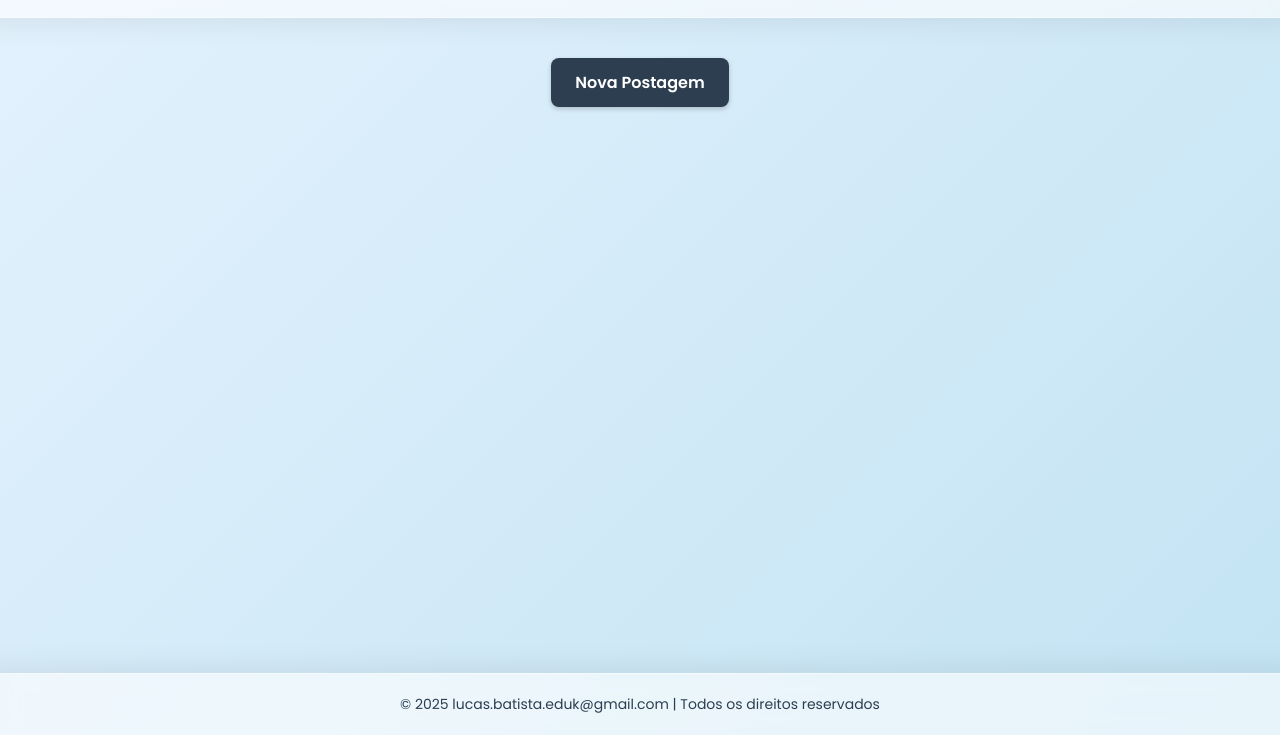
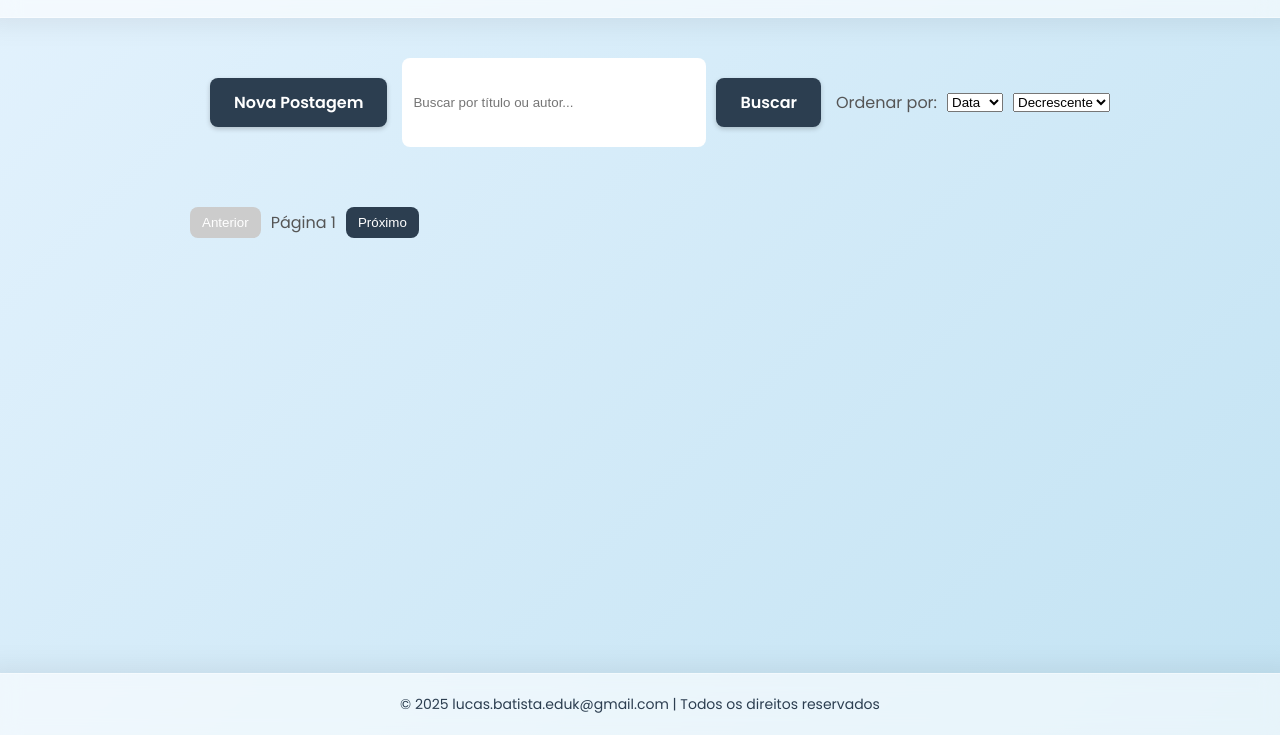
Before and after one commit to hyskal/mural-de-postagens, a website: page public/index.html in a window 1280 px wide. Shown: the part 65-800 px from the top of the page. Drawn offline with Linux system fonts and the light colour scheme; no server answers.

Commit message:
Atualizar o index.html

```diff
--- a/public/index.html
+++ b/public/index.html
@@ -8,6 +8,61 @@
     <link rel="preconnect" href="https://fonts.gstatic.com" crossorigin>
     <link href="https://fonts.googleapis.com/css2?family=Poppins:wght@300;400;600;700&display=swap" rel="stylesheet">
     <link rel="stylesheet" href="style.css">
+    <style>
+        .controls-container {
+            display: flex;
+            flex-wrap: wrap;
+            justify-content: space-between;
+            align-items: center;
+            gap: 15px;
+            padding: 20px;
+            width: 100%;
+            max-width: 900px;
+        }
+        .search-container {
+            flex: 1 1 250px;
+            display: flex;
+            gap: 10px;
+        }
+        .search-container input {
+            flex-grow: 1;
+            padding: 10px;
+            border-radius: 8px;
+            border: 1px solid var(--border-color);
+        }
+        .sort-container, .pagination-container {
+            display: flex;
+            gap: 10px;
+            align-items: center;
+        }
+        .pagination-container button {
+            background: var(--primary-color);
+            color: white;
+            border: none;
+            padding: 8px 12px;
+            border-radius: 8px;
+            cursor: pointer;
+            transition: background 0.3s;
+        }
+        .pagination-container button:disabled {
+            background: #ccc;
+            cursor: not-allowed;
+        }
+        .post-tags {
+            margin-top: 10px;
+            display: flex;
+            flex-wrap: wrap;
+            gap: 5px;
+        }
+        .post-tags span {
+            background-color: var(--secondary-color);
+            color: white;
+            padding: 4px 8px;
+            border-radius: 12px;
+            font-size: 0.8em;
+            cursor: pointer;
+        }
+    </style>
 </head>
 <body>
 
@@ -16,10 +71,36 @@
     </header>
 
     <div class="main-container">
-        <button id="open-post-modal" class="flashcard-button">Nova Postagem</button>
+        <div class="controls-container">
+            <button id="open-post-modal" class="flashcard-button">Nova Postagem</button>
+
+            <div class="search-container">
+                <input type="text" id="search-input" placeholder="Buscar por título ou autor...">
+                <button id="search-btn" class="flashcard-button">Buscar</button>
+            </div>
+
+            <div class="sort-container">
+                <label for="sort-by">Ordenar por:</label>
+                <select id="sort-by">
+                    <option value="post_date">Data</option>
+                    <option value="title">Título</option>
+                    <option value="author">Autor</option>
+                </select>
+                <select id="sort-order">
+                    <option value="desc">Decrescente</option>
+                    <option value="asc">Crescente</option>
+                </select>
+            </div>
+        </div>
 
         <div id="mural-container">
             </div>
+
+        <div class="pagination-container">
+            <button id="prev-page-btn" disabled>Anterior</button>
+            <span id="page-info">Página 1</span>
+            <button id="next-page-btn">Próximo</button>
+        </div>
     </div>
 
     <div id="new-post-modal" class="modal">
@@ -38,6 +119,9 @@
 
                 <label for="post-author">Autor(es):</label>
                 <input type="text" id="post-author" required>
+
+                <label for="post-tags">Tags (separadas por vírgula):</label>
+                <input type="text" id="post-tags" placeholder="Ex: coleta, análise, segurança">
 
                 <label for="post-date">Data:</label>
                 <input type="date" id="post-date" required>
```
